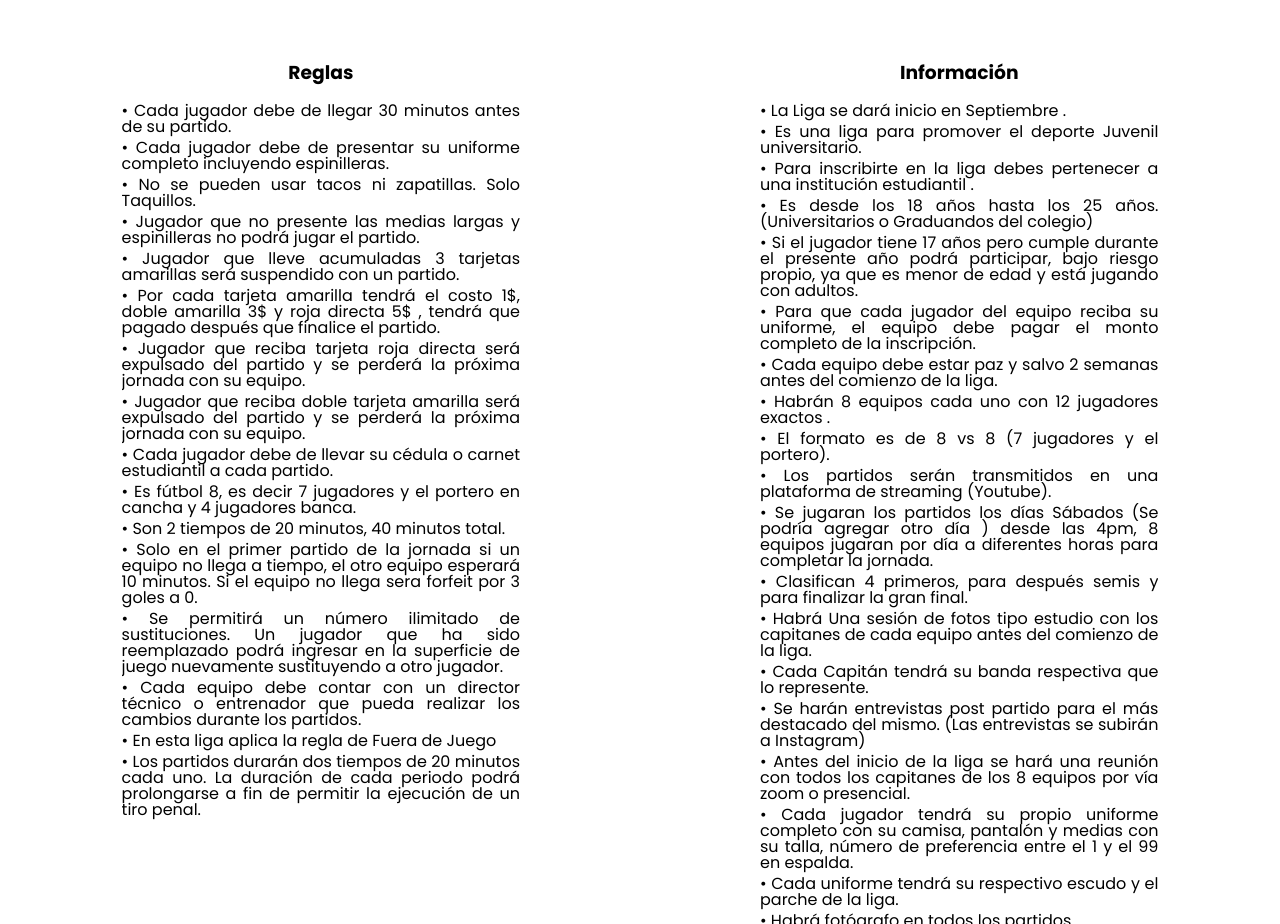
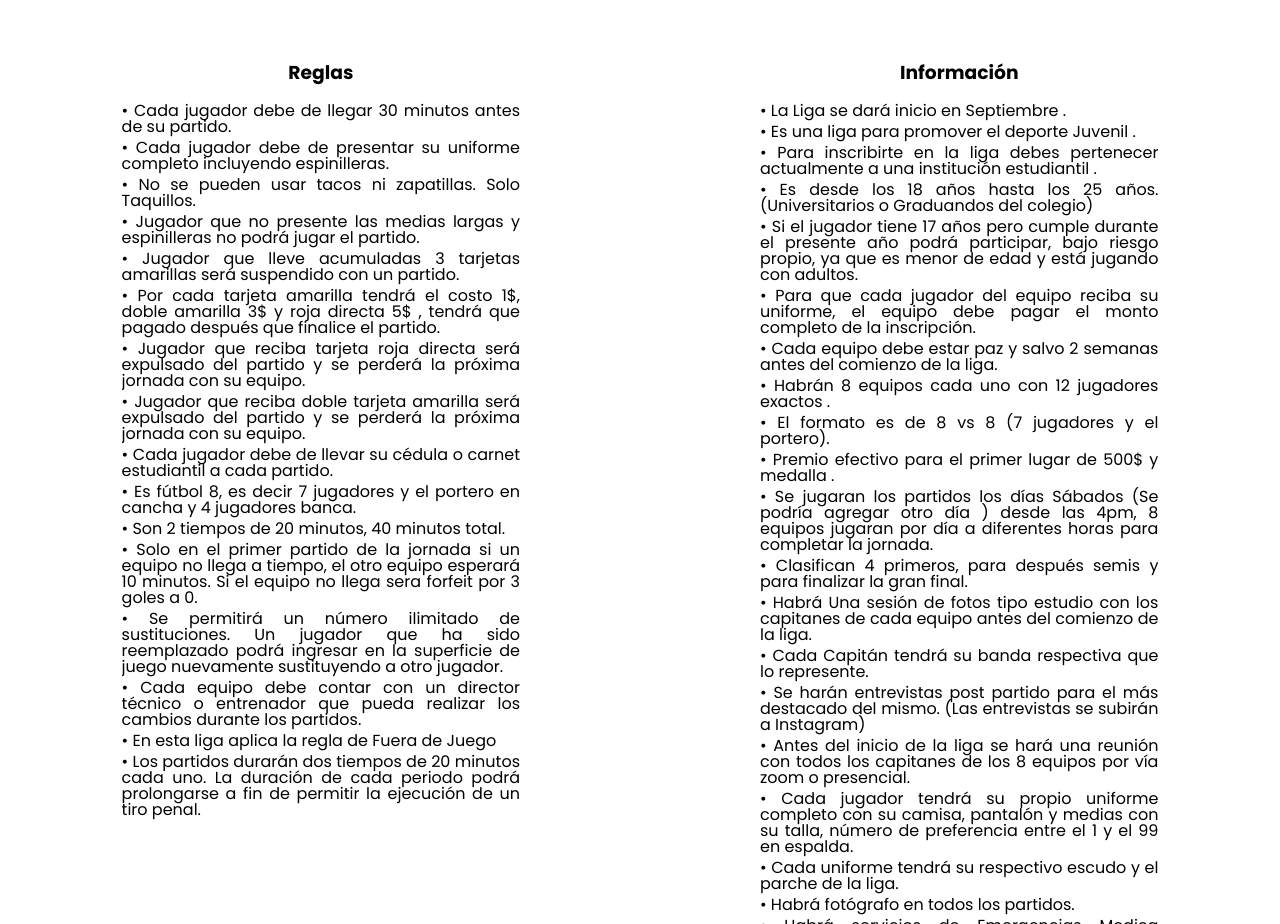
Before and after one commit to superligau/superligau.github.io, a plain HTML site: page index.html in a window 1280 px wide. Shown: the part 980-1904 px from the top of the page. Drawn offline with Linux system fonts and the light colour scheme.

Commit message:
Cambios 2.0

```diff
--- a/index.html
+++ b/index.html
@@ -106,15 +106,15 @@
                 <article class="about__information">
                 <h3 class="about__title">Información</h3>
                 <p class="about__paragraph">• La Liga se dará inicio en Septiembre .</p>
-                <p class="about__paragraph">• Es una liga para promover el deporte Juvenil universitario.  </p>
-                <p class="about__paragraph">• Para inscribirte en la liga debes pertenecer a una institución estudiantil .</p>
+                <p class="about__paragraph">• Es una liga para promover el deporte Juvenil .  </p>
+                <p class="about__paragraph">• Para inscribirte en la liga debes pertenecer actualmente a una institución estudiantil .</p>
                 <p class="about__paragraph">• Es desde los 18 años hasta los 25 años. (Universitarios o Graduandos del colegio)</p>
                 <p class="about__paragraph">• Si el jugador tiene 17 años pero cumple durante el presente año podrá participar, bajo riesgo propio, ya que es menor de edad y está jugando con adultos.</p>
                 <p class="about__paragraph">• Para que cada jugador del equipo reciba su uniforme, el equipo debe pagar el monto completo de la inscripción.</p>
                 <p class="about__paragraph">• Cada equipo debe estar paz y salvo 2 semanas antes del comienzo de la liga.</p>
                 <p class="about__paragraph">• Habrán 8 equipos cada uno con 12 jugadores exactos . </p>
                 <p class="about__paragraph">• El formato es de 8 vs 8 (7 jugadores y el portero).</p>
-                <p class="about__paragraph">• Los partidos serán transmitidos en una plataforma de streaming (Youtube).</p>
+                <p class="about__paragraph">• Premio efectivo para el primer lugar de 500$ y medalla  .</p>
                 <p class="about__paragraph">• Se jugaran los partidos los días Sábados (Se podría agregar otro día ) desde las 4pm, 8 equipos jugaran por día a diferentes horas para completar la jornada.</p>
                 <p class="about__paragraph">• Clasifican 4 primeros, para después semis y para finalizar la gran final.</p>
                 <p class="about__paragraph">• Habrá Una sesión de fotos tipo estudio con los capitanes de cada equipo antes del comienzo de la liga.</p>
```
